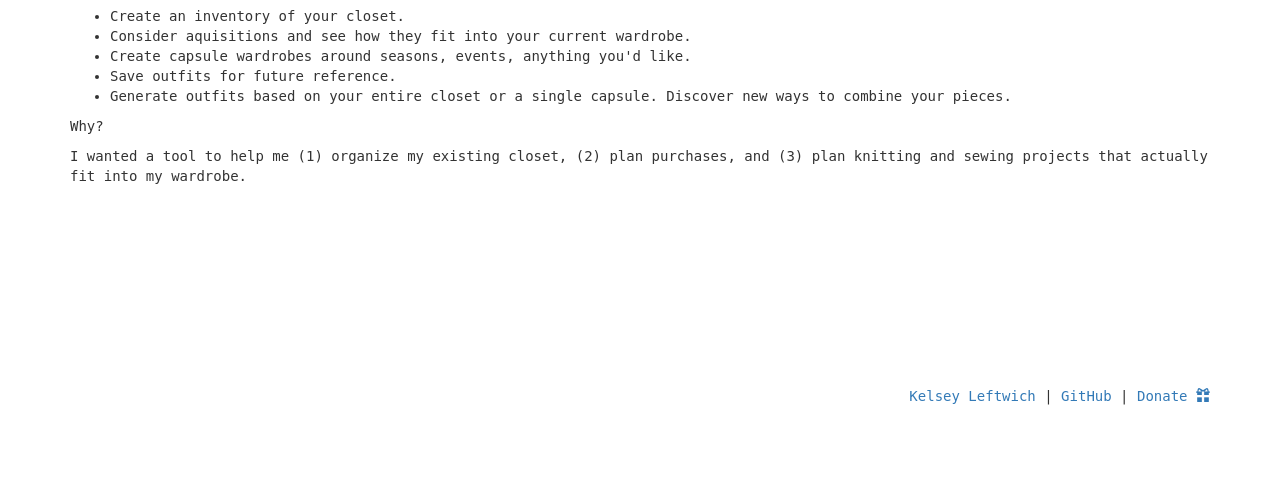
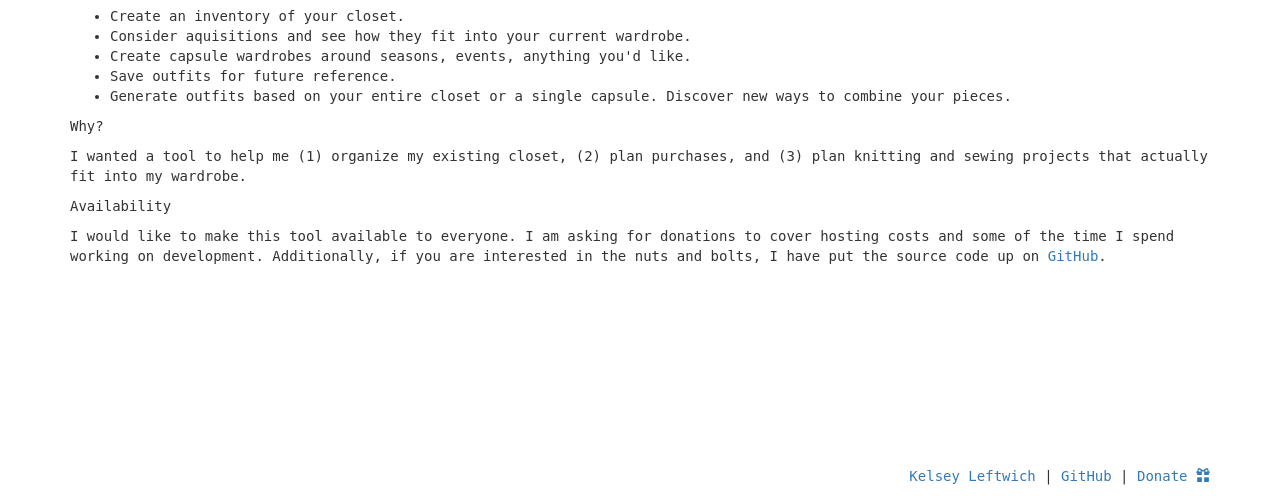
Before and after one commit to kelseyleftwich/capsule_grid, a Django app: page /about/ in a window 1280 px wide. Shown: the part 307-803 px from the top of the page. Before the commit the page ends 712 px from the top, so only its background shows below. Run offline with Django 3.2, Linux system fonts and the light colour scheme; some libraries are stand-ins or nearby versions.

Commit message:
Adds info to about

```diff
--- a/grid/templates/about.html
+++ b/grid/templates/about.html
@@ -17,4 +17,6 @@ Home - {{block.super}}
     </p>
     <p>Why?</p>
     <p>I wanted a tool to help me (1) organize my existing closet, (2) plan purchases, and (3) plan knitting and sewing projects that actually fit into my wardrobe. </p>
+    <p>Availability</p>
+    <p>I would like to make this tool available to everyone. I am asking for donations to cover hosting costs and some of the time I spend working on development. Additionally, if you are interested in the nuts and bolts, I have put the source code up on <a href="https://github.com/kelseyleftwich/capsule_grid">GitHub</a>.</p>
 {% endblock content %}
```
